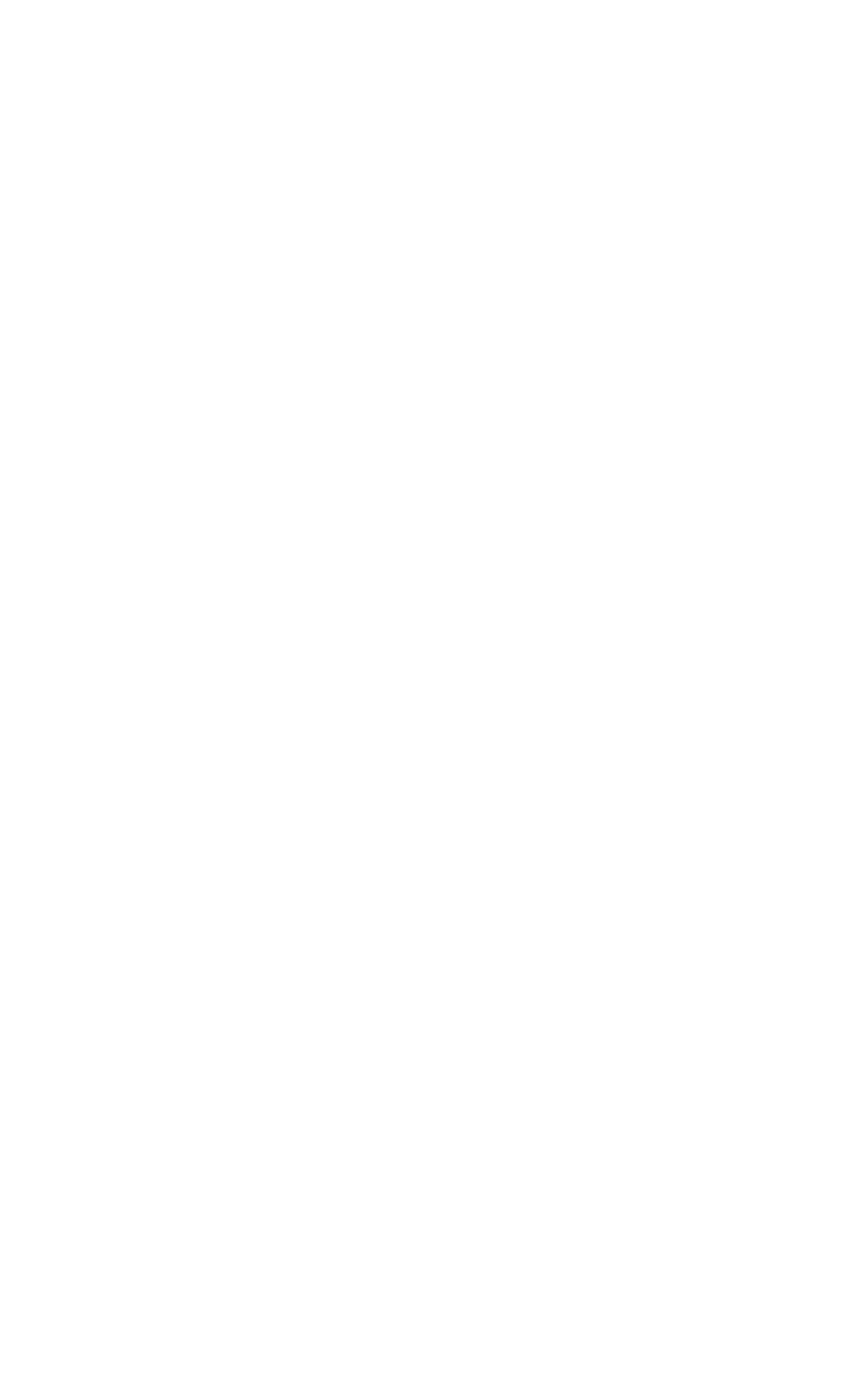
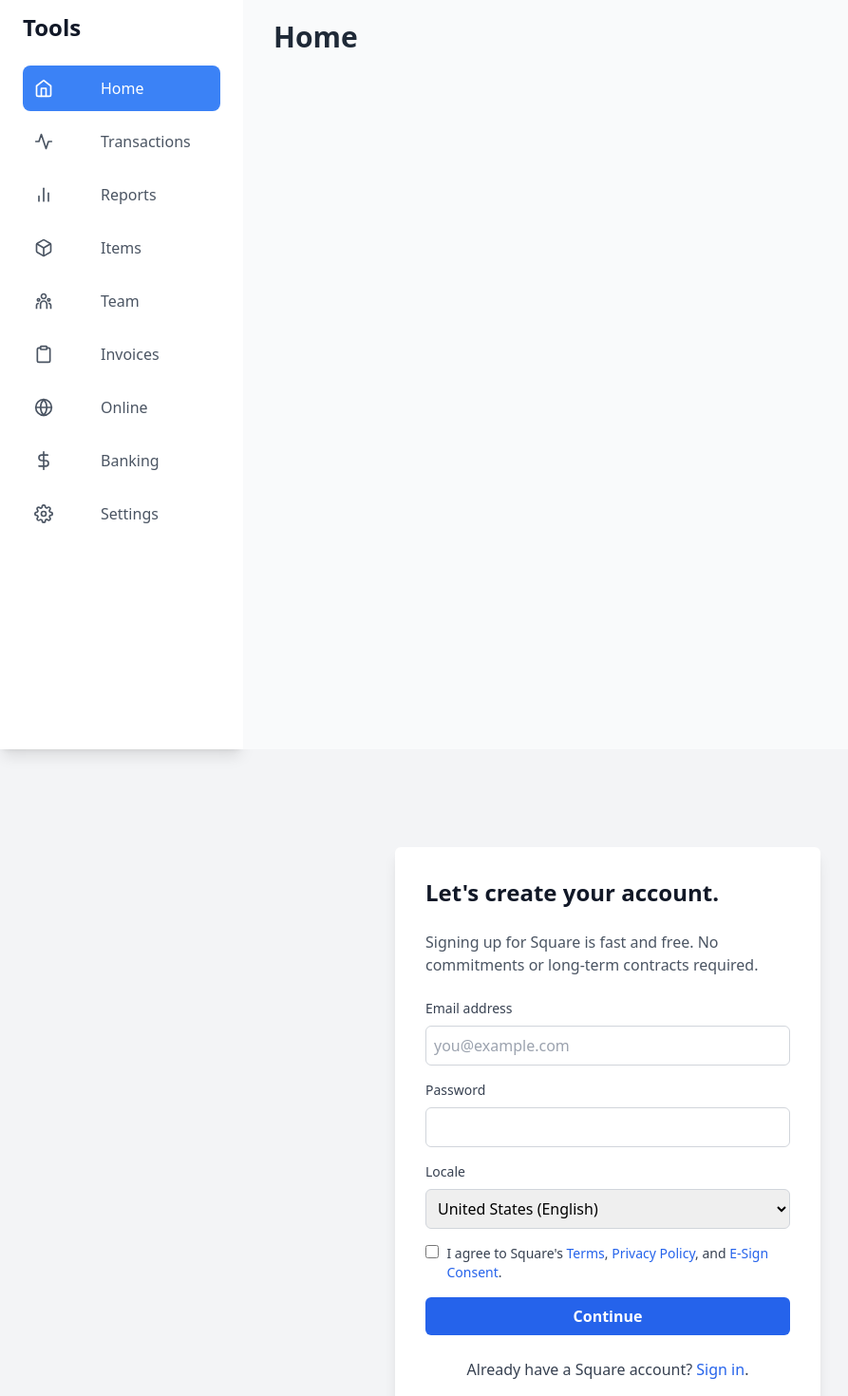
Before and after one commit to iamkarthykeyan/VMV-Invoice, a React (Vite) app in the folder vmv/: page / in a window 1280 px wide. Shown: the part 740-2210 px from the top of the page at 95% size, without its empty margins (0-893 px from the left). Before the commit the page ends 800 px from the top, so only its background shows below. Built offline with nearby package versions, Linux system fonts and the light colour scheme; a web font is replaced by a local one.

Commit message:
Status : Success

```diff
--- a/vmv/package.json
+++ b/vmv/package.json
@@ -13,7 +13,8 @@
     "@fortawesome/fontawesome-free": "^6.6.0",
     "gsap": "^3.12.5",
     "react": "^18.3.1",
-    "react-dom": "^18.3.1"
+    "react-dom": "^18.3.1",
+    "react-icons": "^5.3.0"
   },
   "devDependencies": {
     "@eslint/js": "^9.11.1",
--- a/vmv/src/App.jsx
+++ b/vmv/src/App.jsx
@@ -2,6 +2,8 @@
 import Navbar from './Components/Navbar/Navbar';
 import PreLoader from './Components/PreLoader/PreLoader';
 import MainPage from './Components/MainPage/MainPage';
+import Sidebar from './Components/Dashboard/Dashboard';
+import SignupForm from './Components/Account/SignupForm';
 
 const App = () => {
   const [isLoading, setIsLoading] = useState(true);
@@ -18,6 +20,8 @@
         <>
         <Navbar/>
         <MainPage />
+        <Sidebar/>
+        <SignupForm/>
         </>
       )}
     </div>
--- /dev/null
+++ b/vmv/src/Components/Account/SignupForm.jsx
@@ -0,0 +1,89 @@
+import React, { useState } from 'react';
+
+const SignupForm = () => {
+  const [email, setEmail] = useState('');
+  const [password, setPassword] = useState('');
+  const [locale, setLocale] = useState('United States (English)');
+  const [agreed, setAgreed] = useState(false);
+
+  const handleSubmit = (e) => {
+    e.preventDefault();
+    // Handle form submission
+  };
+
+  return (
+    <div className="flex justify-center items-center min-h-screen bg-gray-100">
+      <div className="bg-white p-8 rounded-md shadow-lg w-full max-w-md">
+        <h1 className="text-2xl font-semibold mb-6 text-gray-900">Let's create your account.</h1>
+        <p className="text-gray-600 mb-6">Signing up for Square is fast and free. No commitments or long-term contracts required.</p>
+
+        <form onSubmit={handleSubmit}>
+          <div className="mb-4">
+            <label htmlFor="email" className="block text-sm font-medium text-gray-700 mb-2">Email address</label>
+            <input
+              id="email"
+              type="email"
+              value={email}
+              onChange={(e) => setEmail(e.target.value)}
+              className="w-full p-2 border border-gray-300 rounded-md focus:outline-none focus:ring-2 focus:ring-blue-500"
+              placeholder="you@example.com"
+              required
+            />
+          </div>
+
+          <div className="mb-4">
+            <label htmlFor="password" className="block text-sm font-medium text-gray-700 mb-2">Password</label>
+            <input
+              id="password"
+              type="password"
+              value={password}
+              onChange={(e) => setPassword(e.target.value)}
+              className="w-full p-2 border border-gray-300 rounded-md focus:outline-none focus:ring-2 focus:ring-blue-500"
+              required
+            />
+          </div>
+
+          <div className="mb-4">
+            <label htmlFor="locale" className="block text-sm font-medium text-gray-700 mb-2">Locale</label>
+            <select
+              id="locale"
+              value={locale}
+              onChange={(e) => setLocale(e.target.value)}
+              className="w-full p-2 border border-gray-300 rounded-md focus:outline-none focus:ring-2 focus:ring-blue-500"
+            >
+              <option>United States (English)</option>
+              <option>United Kingdom (English)</option>
+              <option>India (English)</option>
+              {/* Add more options as needed */}
+            </select>
+          </div>
+
+          <div className="flex items-start mb-4">
+            <input
+              id="terms"
+              type="checkbox"
+              checked={agreed}
+              onChange={() => setAgreed(!agreed)}
+              className="h-4 w-4 text-blue-600 focus:ring-blue-500 border-gray-300 rounded"
+              required
+            />
+            <label htmlFor="terms" className="ml-2 text-sm text-gray-700">I agree to Square's <a href="#" className="text-blue-600 hover:underline">Terms</a>, <a href="#" className="text-blue-600 hover:underline">Privacy Policy</a>, and <a href="#" className="text-blue-600 hover:underline">E-Sign Consent</a>.</label>
+          </div>
+
+          <button
+            type="submit"
+            className="w-full py-2 px-4 bg-blue-600 text-white font-semibold rounded-md hover:bg-blue-700 transition"
+          >
+            Continue
+          </button>
+        </form>
+
+        <div className="mt-6 text-center">
+          <p className="text-gray-700">Already have a Square account? <a href="#" className="text-blue-600 hover:underline">Sign in</a>.</p>
+        </div>
+      </div>
+    </div>
+  );
+};
+
+export default SignupForm;
--- /dev/null
+++ b/vmv/src/Components/Dashboard/Dashboard.jsx
@@ -0,0 +1,90 @@
+import React, { useState } from 'react';
+import { FiHome, FiActivity, FiBarChart2, FiBox, FiUsers, FiClipboard, FiGlobe, FiDollarSign, FiSettings } from 'react-icons/fi';
+import { RiTeamLine } from 'react-icons/ri';
+
+const Dashboard = () => {
+  const [activeMenu, setActiveMenu] = useState('home');
+
+  const renderContent = () => {
+    switch (activeMenu) {
+      case 'home':
+        return <Home />;
+      case 'transactions':
+        return <Transactions />;
+      case 'reports':
+        return <Reports />;
+      case 'items':
+        return <Items />;
+      case 'customer-directory':
+        return <CustomerDirectory />;
+      case 'team':
+        return <Team />;
+      case 'invoices':
+        return <Invoices />;
+      case 'online':
+        return <Online />;
+      case 'banking':
+        return <Banking />;
+      case 'settings':
+        return <Settings />;
+      default:
+        return <Home />;
+    }
+  };
+
+  return (
+    <div className="flex min-h-screen bg-gray-100 text-gray-800">
+      {/* Sidebar */}
+      <aside className="w-64 bg-white shadow-lg p-6 flex flex-col justify-between">
+        <div>
+          <h1 className="text-2xl font-bold mb-6 text-gray-900">Tools</h1>
+          <ul className="space-y-2">
+            <MenuItem icon={FiHome} label="Home" active={activeMenu === 'home'} onClick={() => setActiveMenu('home')} />
+            <MenuItem icon={FiActivity} label="Transactions" active={activeMenu === 'transactions'} onClick={() => setActiveMenu('transactions')} />
+            <MenuItem icon={FiBarChart2} label="Reports" active={activeMenu === 'reports'} onClick={() => setActiveMenu('reports')} />
+            <MenuItem icon={FiBox} label="Items" active={activeMenu === 'items'} onClick={() => setActiveMenu('items')} />
+            <MenuItem icon={RiTeamLine} label="Team" active={activeMenu === 'team'} onClick={() => setActiveMenu('team')} />
+            <MenuItem icon={FiClipboard} label="Invoices" active={activeMenu === 'invoices'} onClick={() => setActiveMenu('invoices')} />
+            <MenuItem icon={FiGlobe} label="Online" active={activeMenu === 'online'} onClick={() => setActiveMenu('online')} />
+            <MenuItem icon={FiDollarSign} label="Banking" active={activeMenu === 'banking'} onClick={() => setActiveMenu('banking')} />
+            <MenuItem icon={FiSettings} label="Settings" active={activeMenu === 'settings'} onClick={() => setActiveMenu('settings')} />
+          </ul>
+        </div>
+      </aside>
+
+      {/* Main Content */}
+      <main className="flex-1 p-8 bg-gray-50">
+        {renderContent()}
+      </main>
+    </div>
+  );
+};
+
+const MenuItem = ({ icon: Icon, label, active, onClick }) => {
+  return (
+    <li
+      className={`flex items-center p-3 rounded-lg cursor-pointer transition-all
+      ${active ? 'bg-blue-500 text-white' : 'text-gray-600 hover:bg-gray-100 hover:text-gray-900'}`}
+      onClick={onClick}
+    >
+      <Icon size={20} />
+      <span className="font-medium">{label}</span>
+    </li>
+  );
+};
+
+
+
+
+
+const Home = () => <h2 className="text-3xl font-semibold">Home</h2>;
+const Transactions = () => <h2 className="text-3xl font-semibold">Transactions</h2>;
+const Reports = () => <h2 className="text-3xl font-semibold">Reports</h2>;
+const Items = () => <h2 className="text-3xl font-semibold">Items</h2>;
+const Team = () => <h2 className="text-3xl font-semibold">Team</h2>;
+const Invoices = () => <h2 className="text-3xl font-semibold">Invoices</h2>;
+const Online = () => <h2 className="text-3xl font-semibold">Online</h2>;
+const Banking = () => <h2 className="text-3xl font-semibold">Banking</h2>;
+const Settings = () => <h2 className="text-3xl font-semibold">Settings</h2>;
+
+export default Dashboard;
--- a/vmv/src/Components/MainPage/MainPage.jsx
+++ b/vmv/src/Components/MainPage/MainPage.jsx
@@ -2,22 +2,22 @@
 
 const slides = [
   {
-    videoSrc: "https://cdn.prod.website-files.com/66917f970aa31c65959816ce%2F6691813bb8a59b7a8a0f1b53_Neon-Glow-Abstract-Geometric-Design-2024-02-20-16-41-14-Utc-transcode.mp4",
+    videoSrc: "https://ik.imagekit.io/rxdxtxpigt/React-Invoice/15157535-uhd_3840_2160_25fps.mp4?updatedAt=1728206235453",
     title: "Internal Invoicing Platform for VMV International",
     description: "Our internal invoicing system is built to streamline the company’s billing process. This tool enables the finance team to manage invoices, payments, and tax reports efficiently within the organization.",
   },
   {
-    videoSrc: "https://cdn.prod.website-files.com/66917f970aa31c65959816ce%2F6691813bb8a59b7a8a0f1b53_Neon-Glow-Abstract-Geometric-Design-2024-02-20-16-41-14-Utc-transcode.mp4",
+    videoSrc: "https://ik.imagekit.io/rxdxtxpigt/React-Invoice/15157535-uhd_3840_2160_25fps.mp4?updatedAt=1728206235453",
     title: "Automate Company Invoices and Payments",
     description: "This system is exclusively for internal use, automating invoicing and payment tracking. Finance personnel can use it to handle company transactions, ensuring efficiency and compliance within the company’s financial operations.",
   },
   {
-    videoSrc: "https://cdn.prod.website-files.com/66917f970aa31c65959816ce%2F6691813bb8a59b7a8a0f1b53_Neon-Glow-Abstract-Geometric-Design-2024-02-20-16-41-14-Utc-transcode.mp4",
+    videoSrc: "https://ik.imagekit.io/rxdxtxpigt/React-Invoice/15157535-uhd_3840_2160_25fps.mp4?updatedAt=1728206235453",
     title: "Efficient Financial Tracking for Internal Teams",
     description: "Designed for VMV International's internal finance team, this tool simplifies payment collection, internal client management, and maintains clear, detailed financial records across departments.",
   },
   {
-    videoSrc: "https://cdn.prod.website-files.com/66917f970aa31c65959816ce%2F6691813bb8a59b7a8a0f1b53_Neon-Glow-Abstract-Geometric-Design-2024-02-20-16-41-14-Utc-transcode.mp4",
+    videoSrc: "https://ik.imagekit.io/rxdxtxpigt/React-Invoice/15157535-uhd_3840_2160_25fps.mp4?updatedAt=1728206235453",
     title: "Professional Invoice Designs for Internal Use",
     description: "Create professional, standardized invoices for internal transactions. This tool is tailored for company use, providing a unified, polished invoice format for all internal billing needs.",
   },
--- a/vmv/src/Components/Navbar/Navbar.jsx
+++ b/vmv/src/Components/Navbar/Navbar.jsx
@@ -39,8 +39,8 @@
   className={`md:flex items-center gap-6 mt-4 ${menuOpen ? 'flex flex-col items-center' : 'hidden'} md:justify-center bg-white md:bg-transparent`}
 >
   <a href="#" className="text-gray-600 hover:text-black py-2 transition duration-300 mt-2">HOME</a>
-  <a href="#" className="text-gray-600 hover:text-black py-2 transition duration-300 mt-2">LOGIN</a>
-  <a href="#" className="text-gray-600 hover:text-black py-2 transition duration-300 mt-2">LOGOUT</a>
+  <a href="#" className="text-gray-600 hover:text-black py-2 transition duration-300 mt-2">DASHBOARD</a>
+  <a href="#" className="text-gray-600 hover:text-black py-2 transition duration-300 mt-2">ACCOUNT</a>
   <a href="#" className="text-gray-600 hover:text-black py-2 transition duration-300 mt-2">HISTORY</a>
 </nav>
 
```
Also changed, not shown: 1 other file (tests, documents, lock files or other folders).
